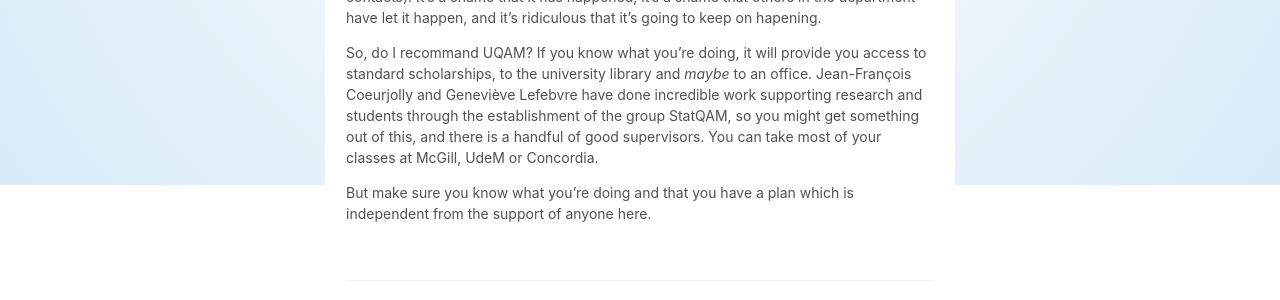
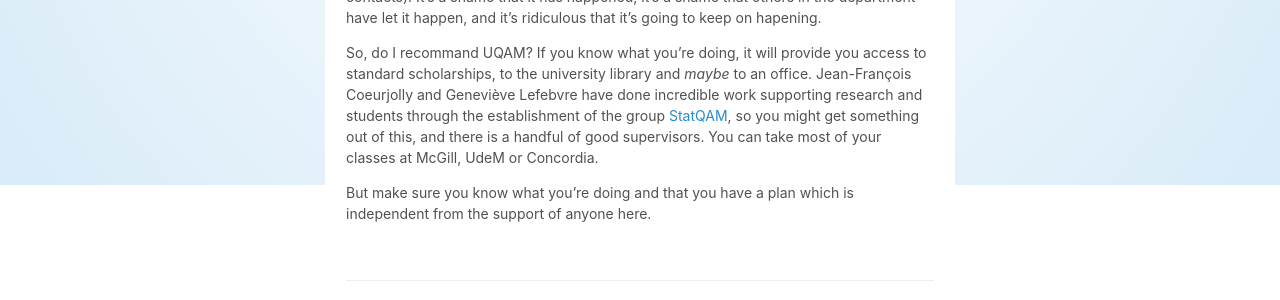
Before and after one commit to OlivierBinette/blog, a Jekyll site: the page built from _posts/2019-05-24-waste.md, in a window 1280 px wide. Shown: the part 715-1015 px from the top of the page. Built offline with Jekyll 4.4.1, drawn with Linux system fonts in a browser that asks for light colours; nearby versions of some CDN libraries; part of the change alters nothing that is shown.

```diff
--- a/_posts/2019-05-24-waste.md
+++ b/_posts/2019-05-24-waste.md
@@ -14,6 +14,6 @@ I did have great professors, colleagues and courses here. I'm very satisfied wit
 
 Like in any other universities, most professors here are not available to meet and advise students. The worst was during my first year as an undergrad: professors would turn you away even during the scheduled office hours. In the second year I had learned my lesson and didn't try to show up to those anymore, and it's only in my third year and as a master student that I started getting in touch again. I've received great advice from some professors, notably my advisor, Jean-François Coeurjolly, Olivier Collin and François Bergeron, but only half of them are in statistics and none are in my field (my advisor does not have a field - it's a long story). I've seen many more burnouts and retirements than hires, and there are a few professors (even in our *small* deparment) that I've simply never seen at university. While we have a few great researchers, others don't do any research (and they're not any better teachers for it). Too many master students have had their student last more than 2 years (full-time!) and ended up not working in their field. And it's not even their fault - they were clever people - the problem was with the supervisors (yes, indeed those that don't do any research and don't have any industry contacts). It's a shame that it has happened, it's a shame that others in the department have let it happen, and it's ridiculous that it's going to keep on hapening.
 
-So, do I recommand UQAM? If you know what you're doing, it will provide you access to standard scholarships, to the university library and *maybe* to an office. Jean-François Coeurjolly and Geneviève Lefebvre have done incredible work supporting research and students through the establishment of the group StatQAM, so you might get something out of this, and there is a handful of good supervisors. You can take most of your classes at McGill, UdeM or Concordia.
+So, do I recommand UQAM? If you know what you're doing, it will provide you access to standard scholarships, to the university library and *maybe* to an office. Jean-François Coeurjolly and Geneviève Lefebvre have done incredible work supporting research and students through the establishment of the group [StatQAM](https://statqam.uqam.ca/), so you might get something out of this, and there is a handful of good supervisors. You can take most of your classes at McGill, UdeM or Concordia.
 
 But make sure you know what you're doing and that you have a plan which is independent from the support of anyone here.
```
